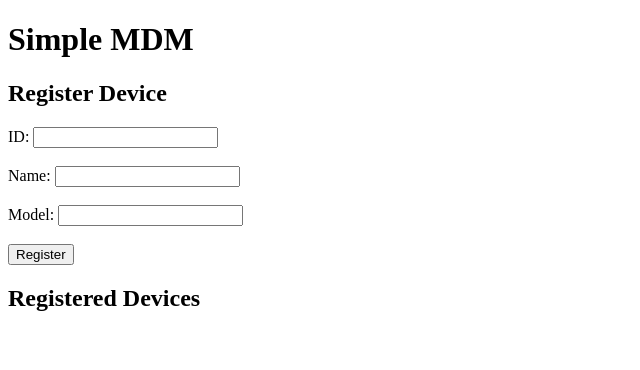
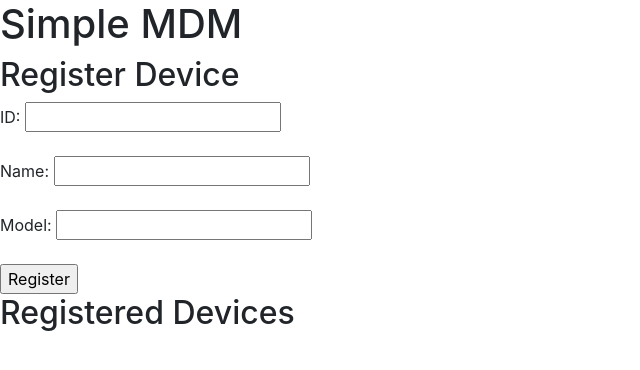
Before and after one commit to bjar33/simple_mdm, a website: page index.html in a window 1280 px wide. Shown: the whole page, without its empty margins (0-640 px from the left). Drawn offline with nearby package versions, Linux system fonts and the light colour scheme; no server answers.

Commit message:
register

```diff
--- a/index.html
+++ b/index.html
@@ -5,15 +5,17 @@
     <meta name="viewport" content="width=device-width, initial-scale=1.0">
     <title>Simple MDM</title>
 </head>
+<link href="https://maxcdn.bootstrapcdn.com/bootstrap/4.5.2/css/bootstrap.min.css" rel="stylesheet">
+
 <body>
     <h1>Simple MDM</h1>
 
     <!-- Registration Form -->
     <h2>Register Device</h2>
     <form id="registerForm">
-        ID: <input type="text" id="deviceId"><br><br>
-        Name: <input type="text" id="deviceName"><br><br>
-        Model: <input type="text" id="deviceModel"><br><br>
+        ID: <input type="text" id="deviceId" required><br><br>
+        Name: <input type="text" id="deviceName" required minlength="3" maxlength="50"><br><br>
+        Model: <input type="text" id="deviceModel" required minlength="2" maxlength="30"><br><br>
         <input type="submit" value="Register">
     </form>
 
```
Also changed, not shown: server.js (+14 -0 lines).
